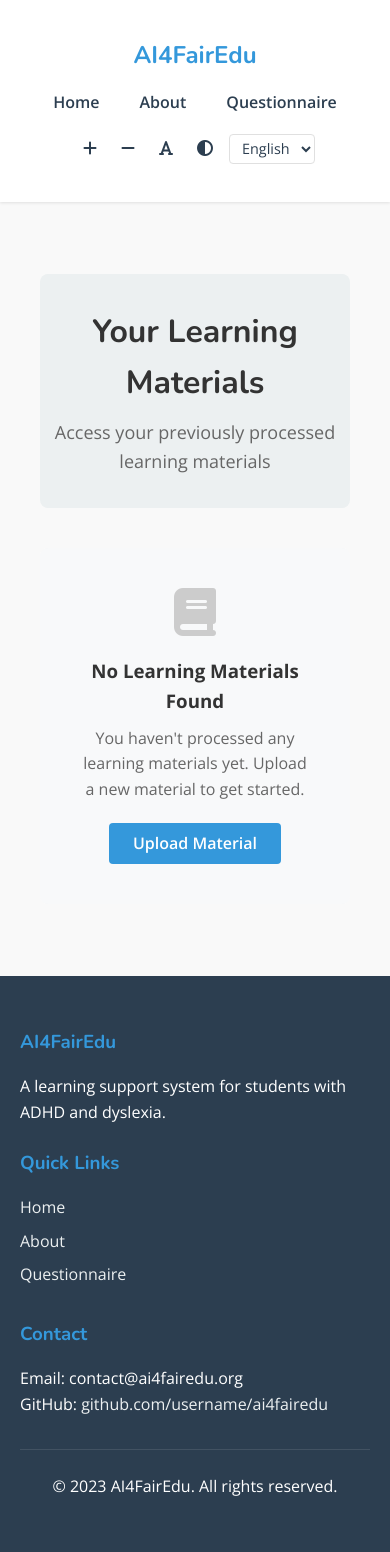
After one commit to SHAO-Jiaqi757/ai4fairedu, a Flask app: page /materials-history in a window 390 px wide. The commit adds this page. Run offline with Flask 3, Linux system fonts and the light colour scheme; some libraries are stand-ins or nearby versions.

Commit message:
Add materials history feature with comprehensive user material tracking
- Implemented new /materials-history route in app.py to display user's processed learning materials
- Created materials_history.html template with responsive grid layout for material cards
- Added materials_history.css for styling the materials history page
- Updated dashboard.html to link to the new materials history view
- Enhanced learning_view to support loading materials from history
- Implemented dynamic material information extraction from results files
- Added fallback and error handling for material metadata retrieval

```diff
--- a/frontend/app.py
+++ b/frontend/app.py
@@ -395,16 +395,41 @@ def learning_view():
     if 'questionnaire_answers' not in session:
         return redirect(url_for('questionnaire'))
 
-    if 'current_material' not in session:
+    # Get material_id from query string or session
+    material_id = request.args.get('material_id')
+
+    # If material_id is provided, use it; otherwise use the current_material from session
+    if material_id:
+        # Store the material_id in session for future use
+        if 'current_material' not in session:
+            session['current_material'] = {}
+        session['current_material']['id'] = material_id
+    elif 'current_material' not in session:
         return redirect(url_for('material_upload'))
-
-    user_id = session.get('user_id', 'anonymous')
-    material_id = session.get('current_material', {}).get('id')
-    material_title = session.get('current_material', {}).get('title', 'Learning Material')
+    else:
+        material_id = session.get('current_material', {}).get('id')
 
     if not material_id:
         flash('No material selected. Please upload a material first.', 'warning')
         return redirect(url_for('material_upload'))
+
+    user_id = session.get('user_id', 'anonymous')
+
+    # Load the material title from the results file
+    results_dir = os.path.join(config.get("storage.results_path") or "data/results")
+    results_file = os.path.join(results_dir, f"{user_id}_{material_id}_results.json")
+
+    if os.path.exists(results_file):
+        try:
+            with open(results_file, 'r') as f:
+                results = json.load(f)
+            material_title = results.get("learning_materials", {}).get("title", "Learning Material")
+            session['current_material']['title'] = material_title
+        except Exception as e:
+            print(f"Error loading results file: {str(e)}")
+            material_title = session.get('current_material', {}).get('title', 'Learning Material')
+    else:
+        material_title = session.get('current_material', {}).get('title', 'Learning Material')
 
     # Load processed content
     processed_content, original_content = load_processed_content(user_id, material_id)
@@ -886,6 +911,57 @@ def load_processed_content(user_id, material_id):
         traceback.print_exc()
         return None, None
 
+@app.route('/materials-history')
+def materials_history():
+    """Display the user's previously processed learning materials"""
+    user_id = session.get('user_id', 'anonymous')
+
+    # Get paths
+    results_dir = os.path.join(config.get("storage.results_path") or "data/results")
+
+    # Get all results files for this user
+    materials = []
+    if os.path.exists(results_dir):
+        for filename in os.listdir(results_dir):
+            if filename.startswith(f"{user_id}_") and filename.endswith("_results.json"):
+                material_id = filename.replace(f"{user_id}_", "").replace("_results.json", "")
+
+                # Load the results file to get material info
+                results_file = os.path.join(results_dir, filename)
+                try:
+                    with open(results_file, 'r') as f:
+                        results = json.load(f)
+
+                    # Extract material info
+                    material_title = results.get("learning_materials", {}).get("title", "Untitled Material")
+                    processed_date = results.get("metadata", {}).get("processed_date", "Unknown date")
+
+                    # Format the date if it's a timestamp
+                    try:
+                        if isinstance(processed_date, (int, float)):
+                            processed_date = datetime.fromtimestamp(processed_date).strftime('%Y-%m-%d %H:%M')
+                    except:
+                        pass
+
+                    # Get content length
+                    content_length = len(results.get("learning_materials", {}).get("current_content", ""))
+
+                    # Add to materials list
+                    materials.append({
+                        "id": material_id,
+                        "title": material_title,
+                        "processed_date": processed_date,
+                        "content_length": content_length,
+                        "has_micro_units": "micro_units" in results.get("processed_content", {})
+                    })
+                except Exception as e:
+                    print(f"Error loading results file {filename}: {str(e)}")
+
+    # Sort materials by processed date (newest first)
+    materials.sort(key=lambda x: x["processed_date"], reverse=True)
+
+    return render_template('materials_history.html', materials=materials)
+
 if __name__ == '__main__':
     # Exempt certain routes from CSRF protection (we'll handle it manually for AJAX)
     csrf.exempt(submit_feedback)
--- /dev/null
+++ b/frontend/static/css/materials_history.css
@@ -0,0 +1,146 @@
+/* Materials History Page Styles */
+.container {
+    max-width: 1200px;
+    margin: 0 auto;
+    padding: 20px;
+}
+
+.page-header {
+    text-align: center;
+    margin-bottom: 40px;
+}
+
+.page-header h1 {
+    font-size: 32px;
+    color: #333;
+    margin-bottom: 10px;
+}
+
+.subtitle {
+    font-size: 18px;
+    color: #666;
+}
+
+.materials-container {
+    margin-top: 30px;
+}
+
+.materials-grid {
+    display: grid;
+    grid-template-columns: repeat(auto-fill, minmax(300px, 1fr));
+    gap: 20px;
+}
+
+.material-card {
+    background-color: #fff;
+    border-radius: 8px;
+    box-shadow: 0 2px 8px rgba(0,0,0,0.08);
+    overflow: hidden;
+    transition: all 0.3s ease;
+    display: flex;
+    flex-direction: column;
+}
+
+.material-card:hover {
+    transform: translateY(-5px);
+    box-shadow: 0 5px 15px rgba(0,0,0,0.1);
+}
+
+.material-header {
+    padding: 15px;
+    background-color: #4a6bdf;
+    color: white;
+}
+
+.material-header h3 {
+    margin: 0;
+    font-size: 18px;
+    font-weight: 600;
+    margin-bottom: 5px;
+    white-space: nowrap;
+    overflow: hidden;
+    text-overflow: ellipsis;
+}
+
+.material-date {
+    font-size: 12px;
+    opacity: 0.8;
+}
+
+.material-content {
+    padding: 15px;
+    flex-grow: 1;
+}
+
+.material-stats {
+    display: grid;
+    grid-template-columns: 1fr 1fr;
+    gap: 10px;
+}
+
+.stat {
+    display: flex;
+    flex-direction: column;
+    background-color: #f8f9fa;
+    padding: 10px;
+    border-radius: 5px;
+}
+
+.stat-label {
+    font-size: 12px;
+    color: #666;
+    margin-bottom: 5px;
+}
+
+.stat-value {
+    font-size: 14px;
+    font-weight: 600;
+    color: #333;
+}
+
+.material-actions {
+    padding: 15px;
+    border-top: 1px solid #eee;
+    text-align: center;
+}
+
+.material-actions .btn {
+    width: 100%;
+}
+
+.no-materials {
+    display: flex;
+    justify-content: center;
+    align-items: center;
+    min-height: 300px;
+}
+
+.message {
+    text-align: center;
+    background-color: #f8f9fa;
+    padding: 40px;
+    border-radius: 8px;
+    max-width: 500px;
+}
+
+.message i {
+    font-size: 48px;
+    color: #ccc;
+    margin-bottom: 20px;
+}
+
+.message h3 {
+    margin-bottom: 10px;
+    color: #333;
+}
+
+.message p {
+    color: #666;
+    margin-bottom: 20px;
+}
+
+@media (max-width: 768px) {
+    .materials-grid {
+        grid-template-columns: 1fr;
+    }
+}
--- a/frontend/templates/dashboard.html
+++ b/frontend/templates/dashboard.html
@@ -148,7 +148,7 @@
                     <div class="action-content">
                         <h3>View Previous Materials</h3>
                         <p>Access your previously processed learning materials and continue your studies.</p>
-                        <a href="#" class="btn btn-secondary">View History</a>
+                        <a href="{{ url_for('materials_history') }}" class="btn btn-secondary">View History</a>
                     </div>
                 </div>
 
--- a/frontend/templates/learning_view.html
+++ b/frontend/templates/learning_view.html
@@ -136,7 +136,7 @@
                                                 {% endfor %}
                                             {% endif %}
 
-                                            {% if not found_detailed and processed_content.detailed_units %}
+                                            <!-- {% if not found_detailed and processed_content.detailed_units %}
                                                 {% for detailed_unit in processed_content.detailed_units %}
                                                     {% if detailed_unit.unit_number == unit.unit_number %}
                                                         {{ detailed_unit.detailed_content | safe }}
@@ -147,7 +147,7 @@
 
                                             {% if not found_detailed %}
                                                 <p>No detailed content available for this unit.</p>
-                                            {% endif %}
+                                            {% endif %} -->
                                         </div>
                                         <div class="unit-progress">
                                             <button class="mark-complete-btn">Mark as Complete</button>
--- /dev/null
+++ b/frontend/templates/materials_history.html
@@ -0,0 +1,55 @@
+{% extends "base.html" %}
+
+{% block title %}Learning Materials History{% endblock %}
+
+{% block extra_head %}
+<link rel="stylesheet" href="{{ url_for('static', filename='css/materials_history.css') }}">
+{% endblock %}
+
+{% block content %}
+<div class="container">
+    <div class="page-header">
+        <h1>Your Learning Materials</h1>
+        <p class="subtitle">Access your previously processed learning materials</p>
+    </div>
+
+    <div class="materials-container">
+        {% if materials %}
+            <div class="materials-grid">
+                {% for material in materials %}
+                <div class="material-card">
+                    <div class="material-header">
+                        <h3>{{ material.title }}</h3>
+                        <span class="material-date">{{ material.processed_date }}</span>
+                    </div>
+                    <div class="material-content">
+                        <div class="material-stats">
+                            <div class="stat">
+                                <span class="stat-label">Content Length</span>
+                                <span class="stat-value">{{ material.content_length }} chars</span>
+                            </div>
+                            <div class="stat">
+                                <span class="stat-label">Micro Units</span>
+                                <span class="stat-value">{{ "Yes" if material.has_micro_units else "No" }}</span>
+                            </div>
+                        </div>
+                    </div>
+                    <div class="material-actions">
+                        <a href="{{ url_for('learning_view') }}?material_id={{ material.id }}" class="btn btn-primary">View Material</a>
+                    </div>
+                </div>
+                {% endfor %}
+            </div>
+        {% else %}
+            <div class="no-materials">
+                <div class="message">
+                    <i class="fas fa-book"></i>
+                    <h3>No Learning Materials Found</h3>
+                    <p>You haven't processed any learning materials yet. Upload a new material to get started.</p>
+                    <a href="{{ url_for('material_upload') }}" class="btn btn-primary">Upload Material</a>
+                </div>
+            </div>
+        {% endif %}
+    </div>
+</div>
+{% endblock %}
```
